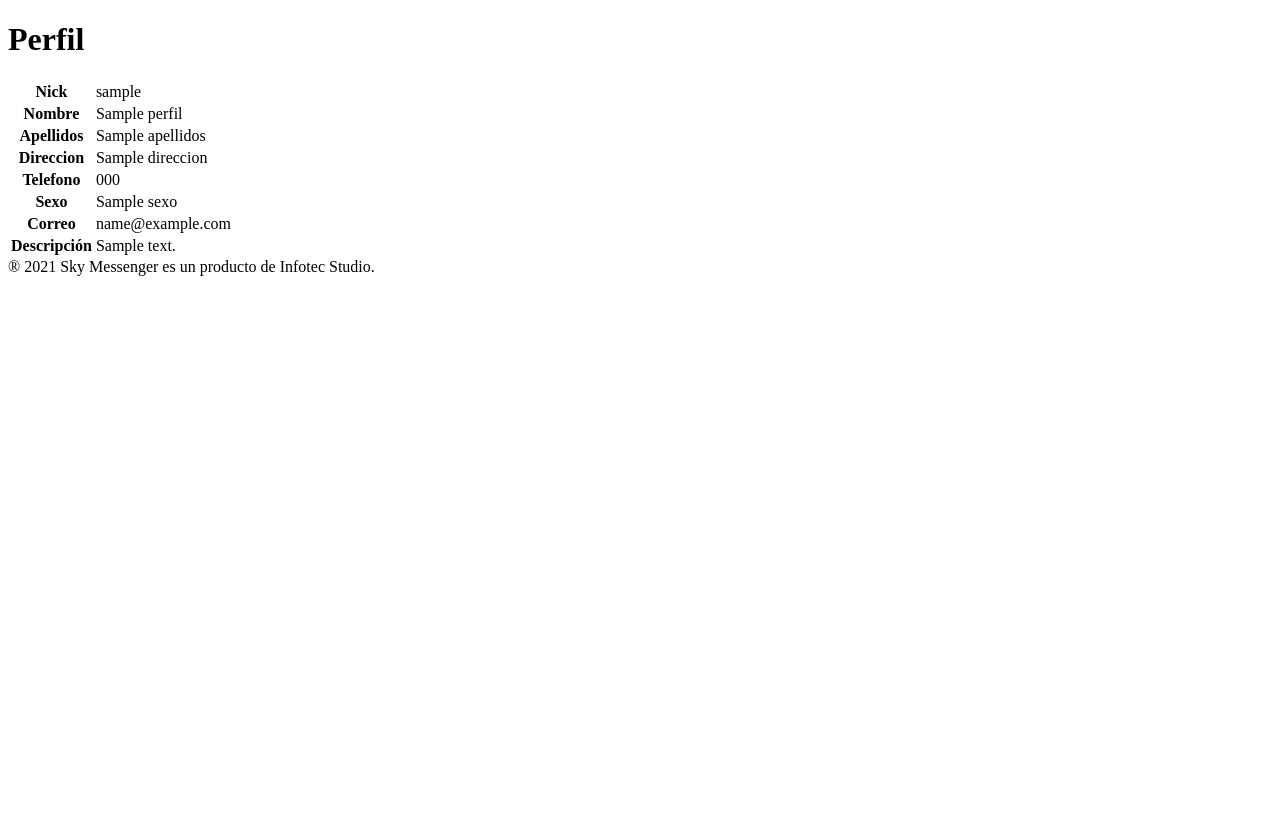
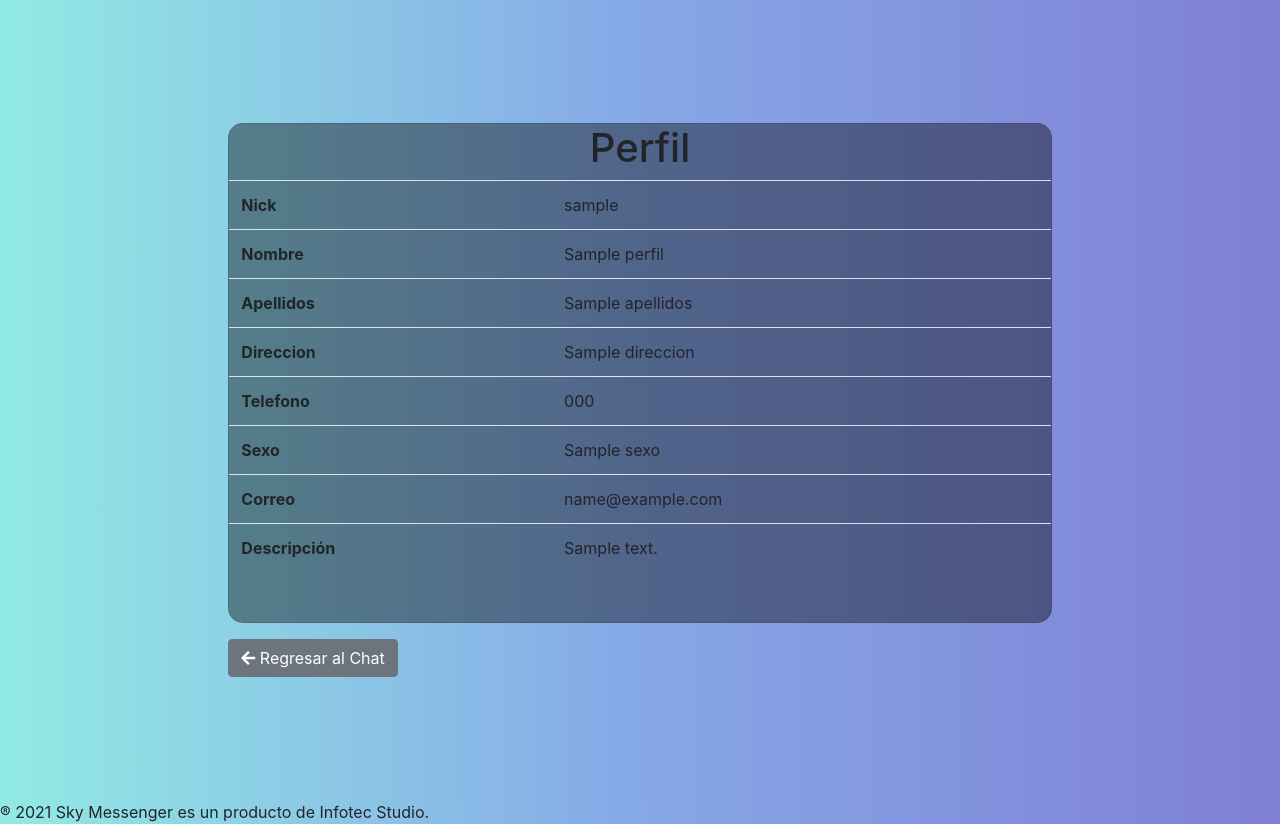
Before and after one commit to michaelrodriguezalvarez/sky-messenger, a Symfony app: template templates/perfil/show.html.twig in a window 1280 px wide. Before the commit the page ends 800 px from the top, so only its background shows below. Run offline with Twig, Linux system fonts and the light colour scheme; the template is opened without the code that fills it: most values are stand-ins (such as "Sample title", 1, 10 or a date in 2020); some libraries are stand-ins or nearby versions.

Commit message:
Aplicando_Estilos_Ventanas_Perfil.Issue #22

```diff
--- a/templates/perfil/show.html.twig
+++ b/templates/perfil/show.html.twig
@@ -2,9 +2,23 @@
 
 {% block title %}Perfil{% endblock %}
 
+{% block stylesheets %}
+    <link rel="stylesheet" href="{{ asset('vendor/chat/css/bootstrap.min.css') }}">
+    <link rel="stylesheet" href="{{ asset('vendor/chat/css/all.css') }}">
+    <link rel="stylesheet" href="{{ asset('vendor/chat/css/main.css') }}">
+    <link rel="stylesheet" type="text/css" href="{{ asset('vendor/chat/css/jquery.mCustomScrollbar.min.css') }}">
+{% endblock %}
+
 {% block body %}
-    <h1>Perfil</h1>
 
+<div class="container-fluid h-100">
+    <div class="row justify-content-center h-100">
+        <div class="col-md-8 col-xl-8 chat">
+            <div class="card mb-sm-3 mb-md-3 contacts_card">
+    <h1><center>Perfil</center></h1>
+
+
+<center>
     <table class="table">
         <tbody>
             <tr>
@@ -41,9 +55,25 @@
             </tr>
         </tbody>
     </table>
+  {# <a href="{{ path('perfil_edit', {'id': perfil.id}) }}">Editar</a> #}
+    </center>
+ </div>
+   <div class="row ">
+    <div class="col">
+            <a href="{{ path('chat') }}" class="btn btn-secondary"><i class="fas fa-arrow-left"></i> Regresar al Chat</a>
+    </div>
 
-    {% if current_user_id == perfil.usuario.id %}
-        <a href="{{ path('perfil_edit', {'id': perfil.id}) }}">Editar</a>
-    {% endif %}
+    <div class="row justify-content">
+        <div class="px-md-5">
+            {% if current_user_id == perfil.usuario.id %}
+                <a href="{{ path('perfil_edit', {'id': perfil.id}) }}" class="btn btn-primary"><i class="fas fa-edit"></i>Editar</a>
+            {% endif %}
+        </div>
+    </div>
+ </div>
 
+ </div>
+
+ </div>
+ </div>
 {% endblock %}
```
Also changed, not shown: templates/perfil/_form.html.twig (+12 -1 lines), templates/perfil/edit.html.twig (+25 -6 lines), templates/perfil/new.html.twig (+7 -0 lines).
